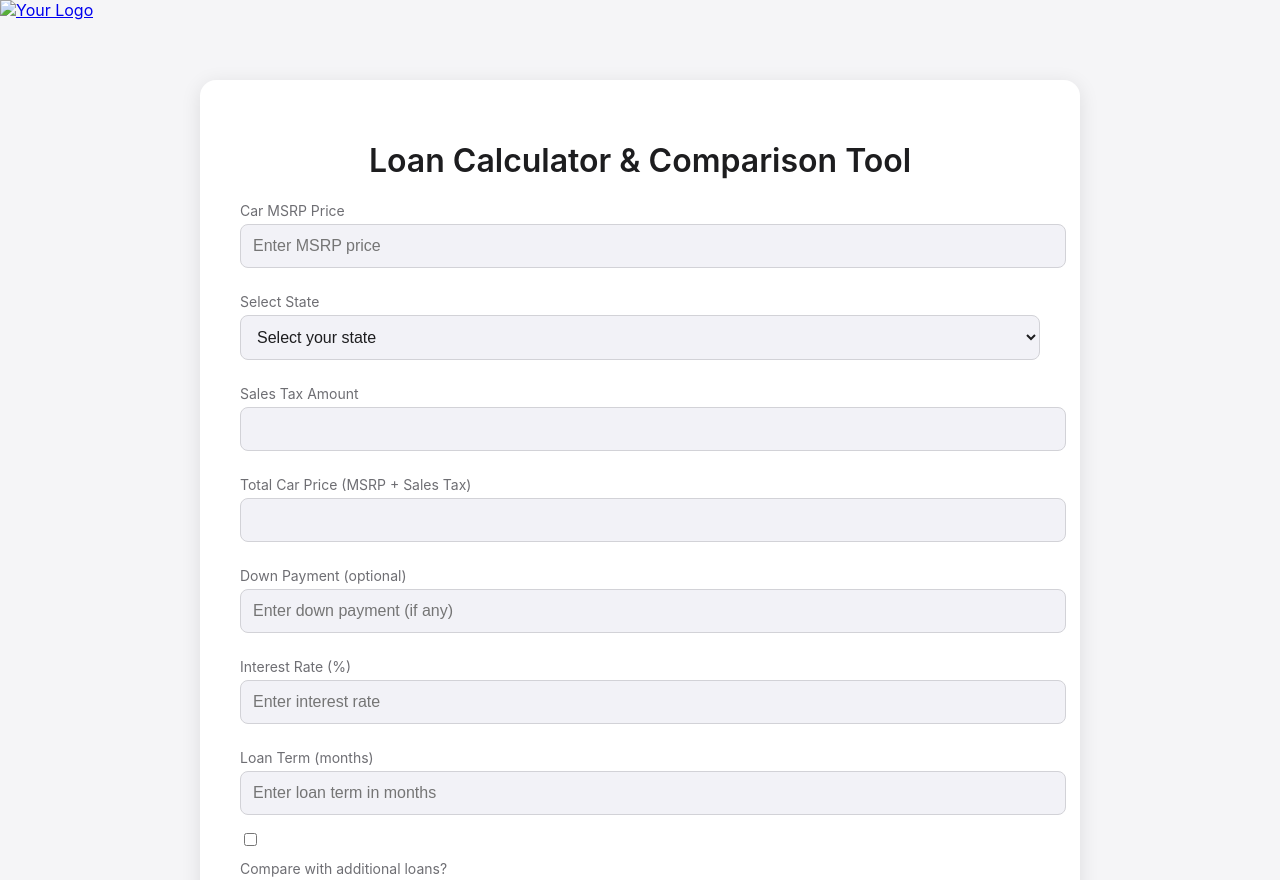
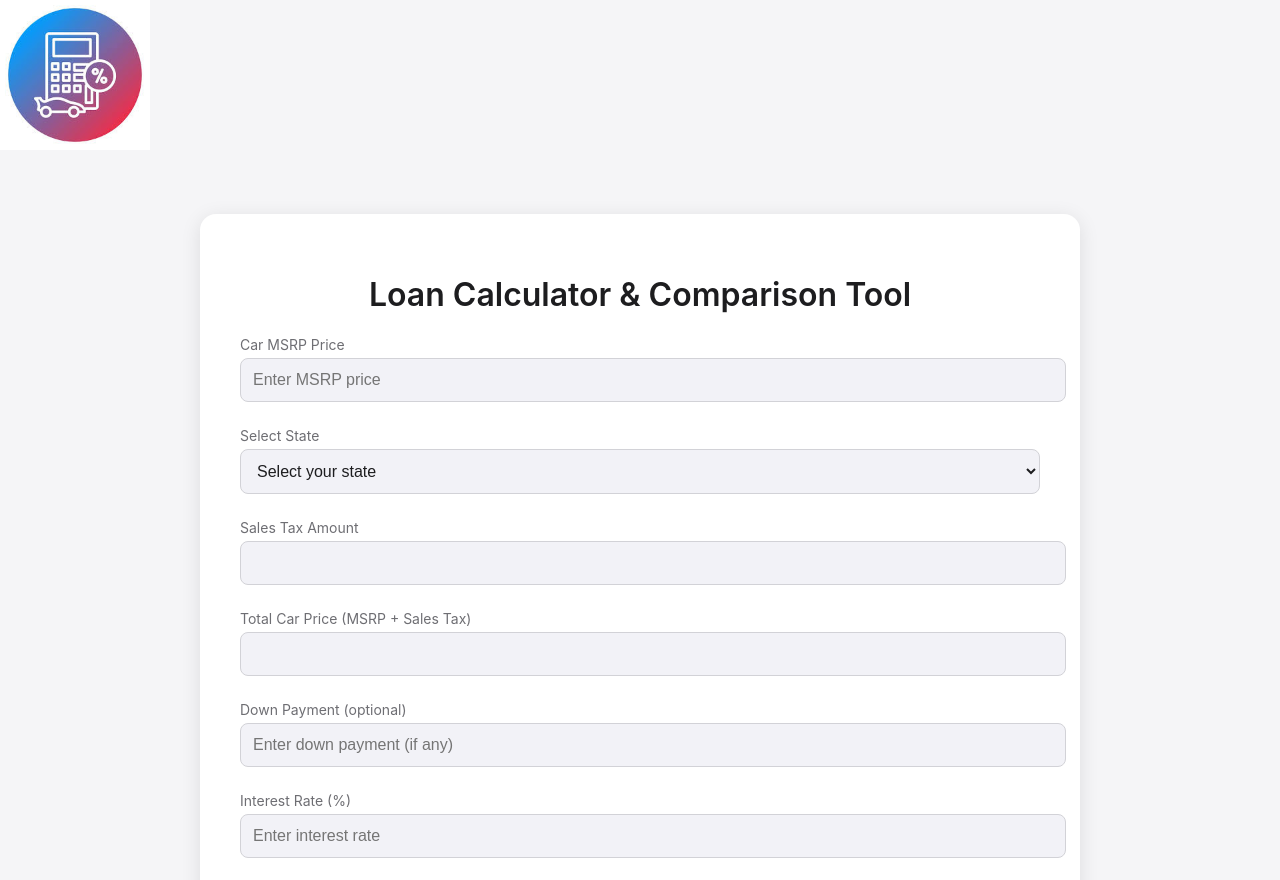
Before and after one commit to SP-Tools/Auto-Loan-Calculator, a plain HTML site: page index.html in a window 1280 px wide. Shown: the top 880 px of the page. Drawn offline with Linux system fonts and the light colour scheme.

Commit message:
Update index.html
Image

```diff
--- a/index.html
+++ b/index.html
@@ -96,7 +96,7 @@
 <body>
     <header>
         <a href="https://github.com/yourusername">
-    <img src="logo.jpg" alt="Your Logo" style="width:150px;height:auto;">
+    <img src="IMG_4691.jpeg" alt="Your Logo" style="width:150px;height:auto;">
 </a>
     </header>
     <div class="container">
```
